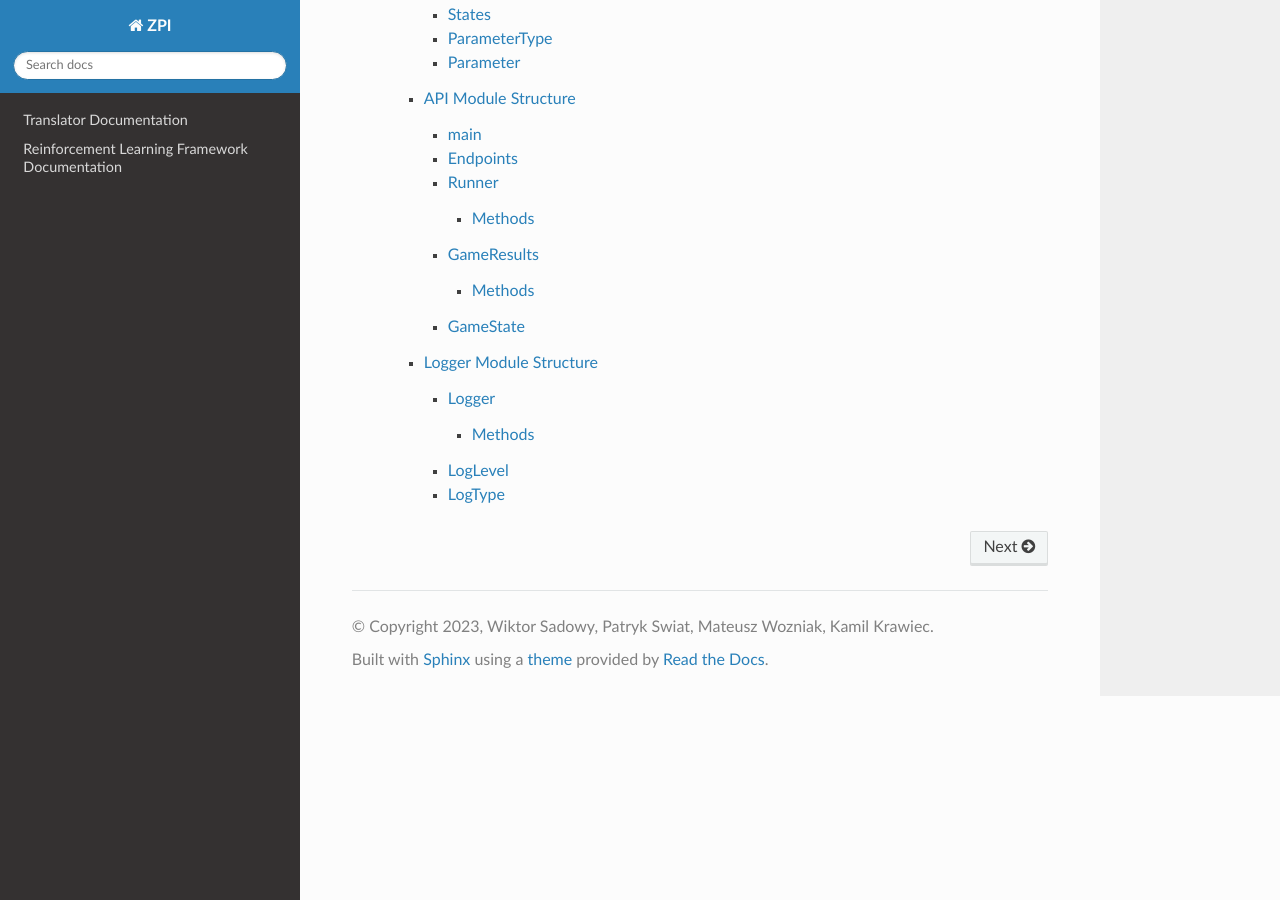
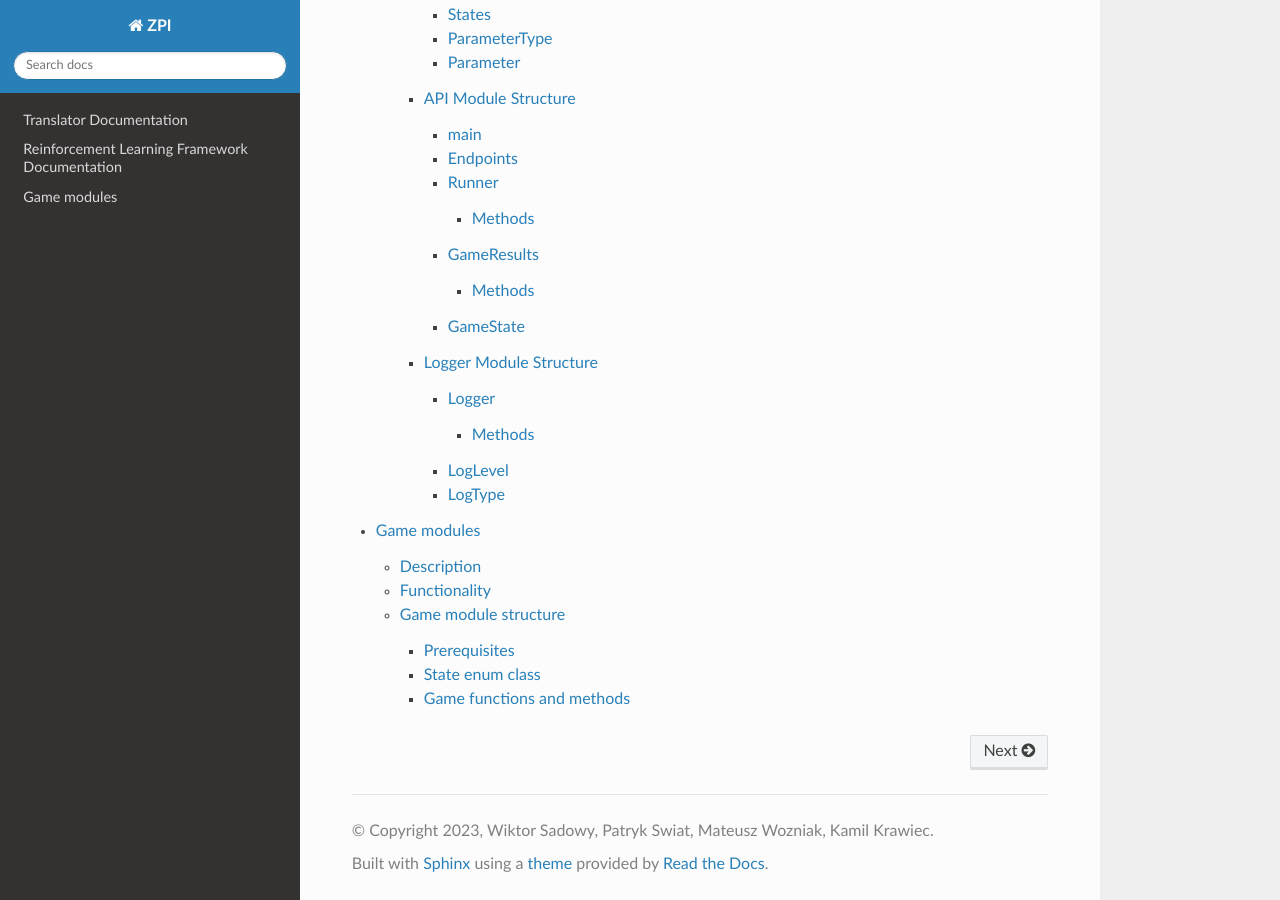
Before and after one commit to ZPI-2023-IST/Documentation, a Sphinx documentation site: the page built from source/index.rst, in a window 1280 px wide and 900 px high, scrolled down 829 px. Built offline with Sphinx 7.4.7 and the Read the Docs theme 2.0.0, drawn with Linux system fonts in a browser that asks for light colours; part of the change alters nothing that is shown.

Commit message:
Added basic summary of game modules

```diff
--- /dev/null
+++ b/source/games.rst
@@ -0,0 +1,94 @@
+Game modules
+================================
+
+================================
+Description
+================================
+
+The environment for conducting reinforcement learning experiments is called a game.
+While it does not explicitly have to be a game, it should contain a certain set of functionalities mentioned later.
+The game module is considered a place for training and testing RL models.
+
+================================
+Functionality
+================================
+
+#. Contains built-in environment logic (e.g. rules of the game)
+#. Should provide functions and methods for interacting with the environment
+
+================================
+Game module structure
+================================
+
+""""""""""""""""""""""""""""""""
+Prerequisites
+""""""""""""""""""""""""""""""""
+
+The game module should contain an abstract class called ``Game`` and an enum class ``State``.
+
+Example of Game and State in Python::
+
+    from enum import Enum
+    from abc import ABC, abstractmethod
+
+    class State(Enum):
+        ONGOING = 0
+        WON = 1
+        LOST = 2
+
+    class Game(ABC):
+        @abstractmethod
+        def get_moves(self) -> list:
+            pass
+
+        @abstractmethod
+        def make_move(self, move: tuple) -> bool:
+            pass
+
+        @abstractmethod
+        def get_state(self) -> State:
+            pass
+
+        @abstractmethod
+        def get_board(self) -> list:
+            pass
+
+        @abstractmethod
+        def start_game(self) -> None:
+            pass
+
+""""""""""""""""""""""""""""""""""""""
+State enum class
+""""""""""""""""""""""""""""""""""""""
+
+State enum class provides a highly readable way of describing the state of the game.
+Using such a class is highly recommended as it makes it easy to tell whether model needs to undertake another game and to check its outcome.
+
+""""""""""""""""""""""""""""""""""""""
+Game functions and methods
+""""""""""""""""""""""""""""""""""""""
+
+**game_moves**
+
+| Input: None
+| Output: list of possible moves
+
+**make_move**
+
+| Input: move described as a tuple
+| Output: boolean value indicating whether the move was successful
+
+**get_state**
+
+| Input: None
+| Output: one of ``State`` values
+
+**get_board**
+
+| Input: None
+| Output: list representing the board
+
+**start_game**
+
+| Input: None
+| Output: None
--- a/source/index.rst
+++ b/source/index.rst
@@ -9,3 +9,4 @@ Welcome to ZPI's documentation!
 
    translator
    rl
+   games
```
Also changed, not shown: 16 other files.
